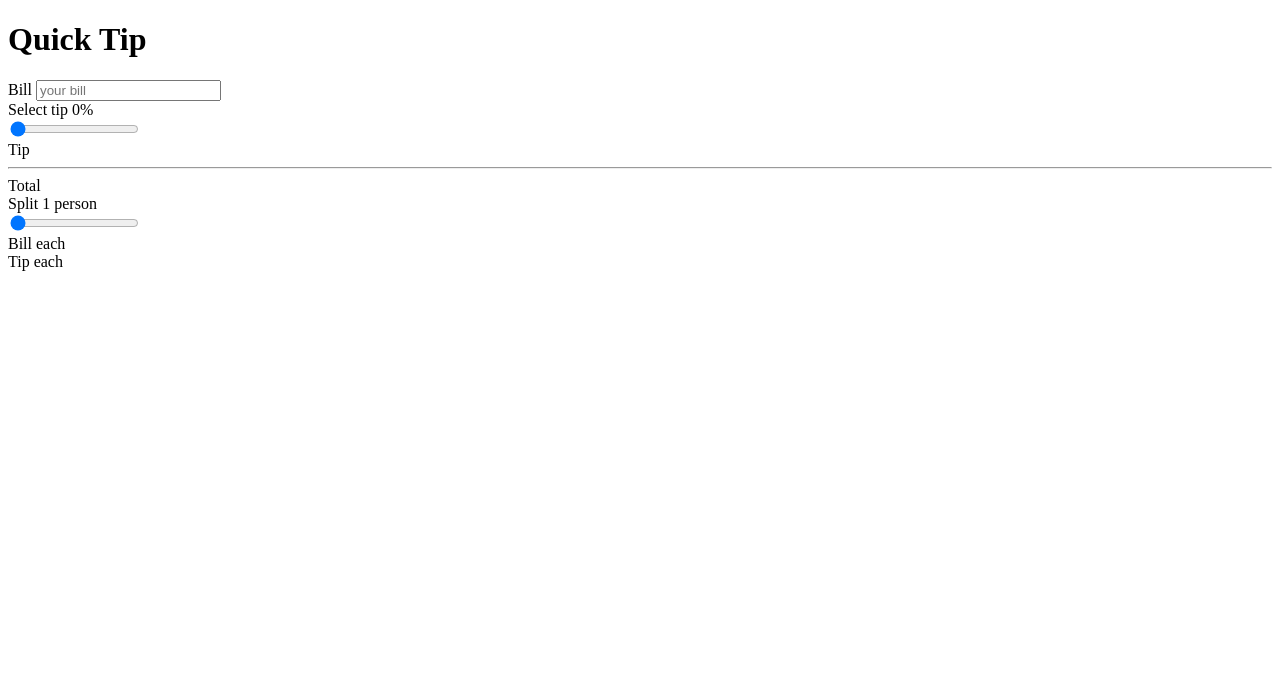
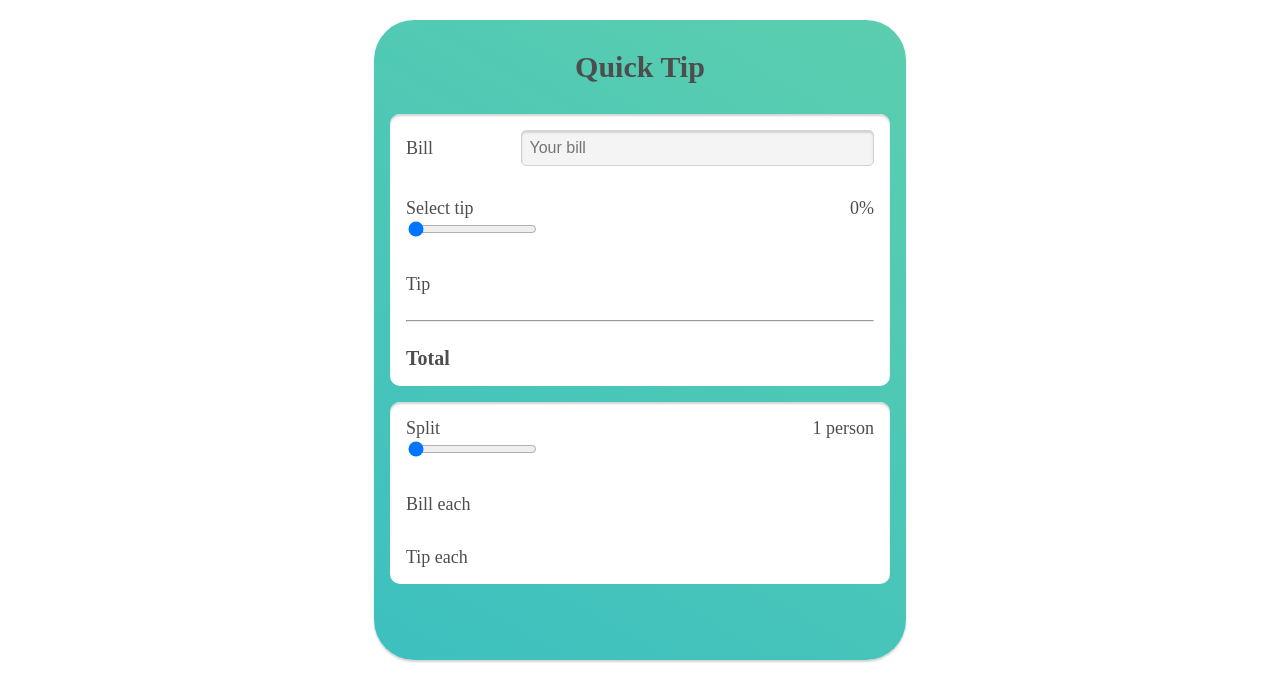
Before and after one commit to thomasfregene/TipCalculator, a plain HTML site: page index.html in a window 1280 px wide. Drawn offline with Linux system fonts and the light colour scheme.

Commit message:
adding css styles to elements

```diff
--- a/index.html
+++ b/index.html
@@ -3,6 +3,7 @@
 <head>
     <meta charset="UTF-8">
     <meta name="viewport" content="width=device-width, initial-scale=1.0">
+    <link rel="stylesheet" href="style.css">
     <title>Quick Tip</title>
 </head>
 <body>
@@ -10,23 +11,23 @@
         <h1>Quick Tip</h1>
 
         <section>
-            <div>
+            <div class="bill">
                 <label for="yourBill">Bill</label>
-                <input type="number" placeholder="your bill" id="yourBill">
+                <input type="number" placeholder="Your bill" id="yourBill">
             </div>
             <div>
-                <div>
+                <div class="space-between">
                     <label for="tipInput">Select tip</label>
                     <span id="tipPercent">0%</span>
                 </div>
                 <input type="range" value="0" id="tipInput">
             </div>
-            <div>
+            <div class="space-between">
                 <span>Tip</span>
                 <span id="tipValue"></span>
             </div>
             <hr>
-            <div>
+            <div class="space-between total">
                 <span>Total</span>
                 <span id="totalWithTip"></span>
             </div>
@@ -34,17 +35,17 @@
 
         <section>
             <div>
-                <div>
+                <div class="space-between">
                     <label for="splitInput">Split</label>
                     <span id="splitValue">1 person</span>
                 </div>
                 <input type="range" min="1" max="10" value="1" id="splitInput">
             </div>
-            <div>
+            <div class="space-between">
                 <span>Bill each</span>
                 <span id="billEach"></span>
             </div>
-            <div>
+            <div class="space-between">
                 <span>Tip each</span>
                 <span id="tipEach"></span>
             </div>
--- /dev/null
+++ b/style.css
@@ -0,0 +1,69 @@
+html{
+    font-size: 10px;
+    color: #4e4d4d;
+}
+
+main{
+    max-width: 50rem;
+    margin: 2rem auto;
+    background: linear-gradient(30deg, #3dc0c0, #5bceae);
+    padding: 3rem 1.6rem 6rem 1.6rem;
+    border-radius: 4rem;
+    box-shadow: 0 2px 2px lightgray;
+}
+
+h1{
+    text-align: center;
+    font-size: 3rem;
+    margin: 0;
+    padding-bottom: 3rem;
+}
+
+section{
+    background: white;
+    font-size: 1.8rem;
+    margin-bottom: 1.6rem;
+    padding: 0 1.6rem;
+    border-radius: 1rem;
+    box-shadow: inset 0 2px 2px lightgray;
+}
+
+/* selecting direct child element */
+section > div{
+    padding: 1.6rem 0;
+}
+
+/* selecting a class and its element */
+.bill{
+    display: flex;
+}
+
+.bill label{
+    flex: 1;
+    align-self: center;
+}
+
+.bill input{
+    flex: 3;
+}
+
+/* targeting an input element using its type */
+input[type="number"] {
+    background: #f4f4f5;
+    font-size: 1.6rem;
+    border: 1px solid lightgray;
+    border-radius: 0.5rem;
+    padding: 0.8rem 0 0.8rem 0.8rem;
+    box-shadow: inset 0 2px 2px lightgray;
+}
+
+/* class targeting multiple divs */
+.space-between{
+    display: flex;
+    justify-content: space-between;
+}
+
+.total{
+    font-size: 2rem;
+    font-weight: bolder;
+}
```
